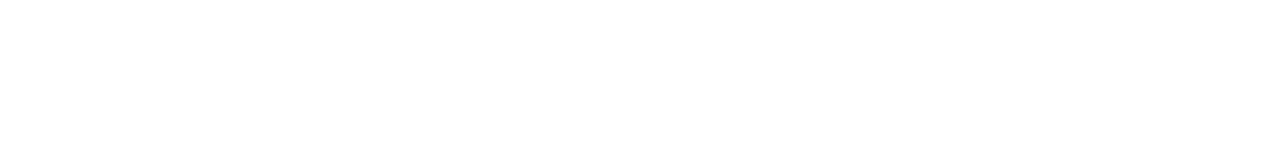
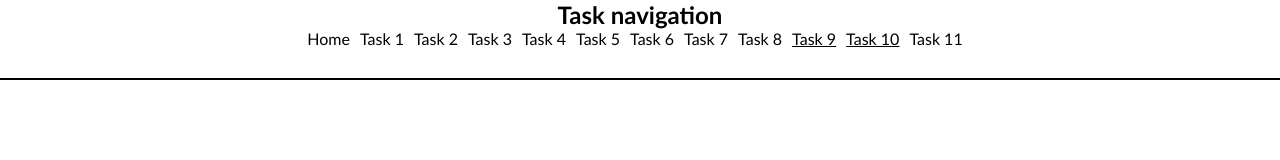
Before and after one commit to Masnauskas/JS-Exam-TASK-10, a plain HTML site: page index.html in a window 1280 px wide. Drawn offline with Linux system fonts and the light colour scheme.

Commit message:
added navigation

```diff
--- a/index.html
+++ b/index.html
@@ -3,10 +3,32 @@
   <head>
     <meta charset="UTF-8" />
     <title>Modules</title>
+    <link rel="stylesheet" href="./style.css" />
     <!-- Custom JS -->
     <script type="module" defer src="./script.js"></script>
   </head>
   <body>
+    <div class="header-wrapper">
+      <h2 class="navigation-title">Task navigation</h2>
+      <nav class="navigation">
+        <a href="https://masnauskas.github.io/JS-Exam-Navigation/">Home</a>
+        <a href="https://masnauskas.github.io/JS-Exam-TASK-1/">Task 1</a>
+        <a href="https://masnauskas.github.io/JS-Exam-TASK-2/">Task 2</a>
+        <a href="https://masnauskas.github.io/JS-Exam-TASK-3/">Task 3</a>
+        <a href="https://masnauskas.github.io/JS-Exam-TASK-4/">Task 4</a>
+        <a href="https://masnauskas.github.io/JS-Exam-TASK-5/">Task 5</a>
+        <a href="https://masnauskas.github.io/JS-Exam-TASK-6/">Task 6</a>
+        <a href="https://masnauskas.github.io/JS-Exam-TASK-7/">Task 7</a>
+        <a href="https://masnauskas.github.io/JS-Exam-TASK-8/">Task 8</a>
+        <a href="https://masnauskas.github.io/JS-Exam-TASK-9/" class="current"
+          >Task 9</a
+        >
+        <a href="https://masnauskas.github.io/JS-Exam-TASK-10/" class="current"
+          >Task 10</a
+        >
+        <a href="https://masnauskas.github.io/JS-Exam-TASK-11/">Task 11</a>
+      </nav>
+    </div>
     <!-- HTML not needed -->
   </body>
 </html>
--- /dev/null
+++ b/style.css
@@ -0,0 +1,47 @@
+* {
+  margin: 0;
+  padding: 0;
+  box-sizing: border-box;
+  font-family: "Trebuchet MS", "Lucida Sans Unicode", "Lucida Grande",
+    "Lucida Sans", Arial, sans-serif;
+}
+/* navigation header */
+nav a {
+  text-decoration: none;
+  color: black;
+  margin-right: 10px;
+}
+nav a:hover {
+  text-decoration: underline;
+}
+.navigation {
+  display: flex;
+  flex-direction: row;
+  justify-content: center;
+  align-items: center;
+}
+.navigation-title {
+  text-align: center;
+}
+.header-wrapper {
+  background-color: white;
+  height: 80px;
+  border-bottom: solid 2px black;
+}
+@media screen and (max-width: 660px) {
+  .navigation {
+    display: flex;
+    flex-direction: column;
+    justify-content: center;
+    align-items: center;
+  }
+  .header-wrapper {
+    height: 100%;
+  }
+  nav a {
+    margin-bottom: 10px;
+  }
+}
+.current {
+  text-decoration: underline;
+}
```
